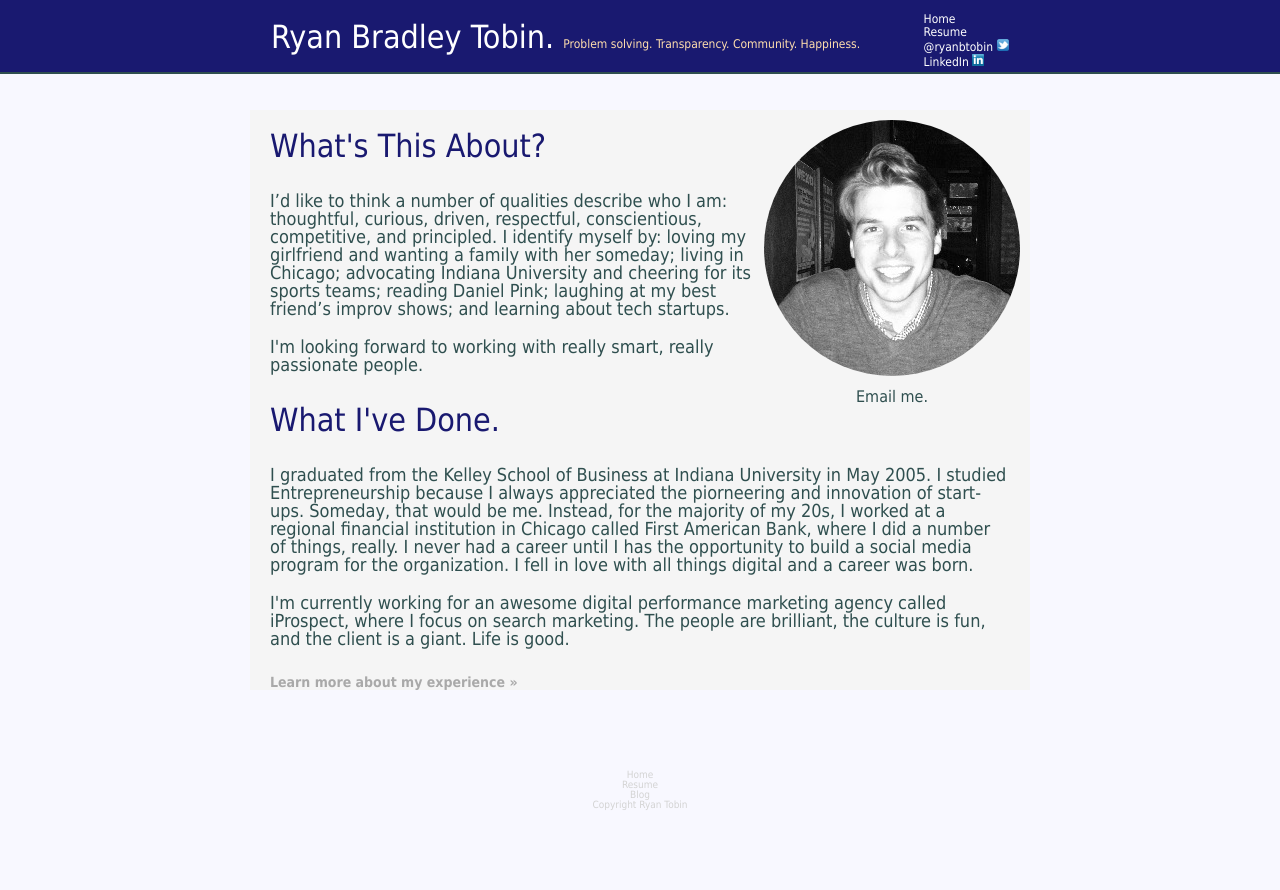
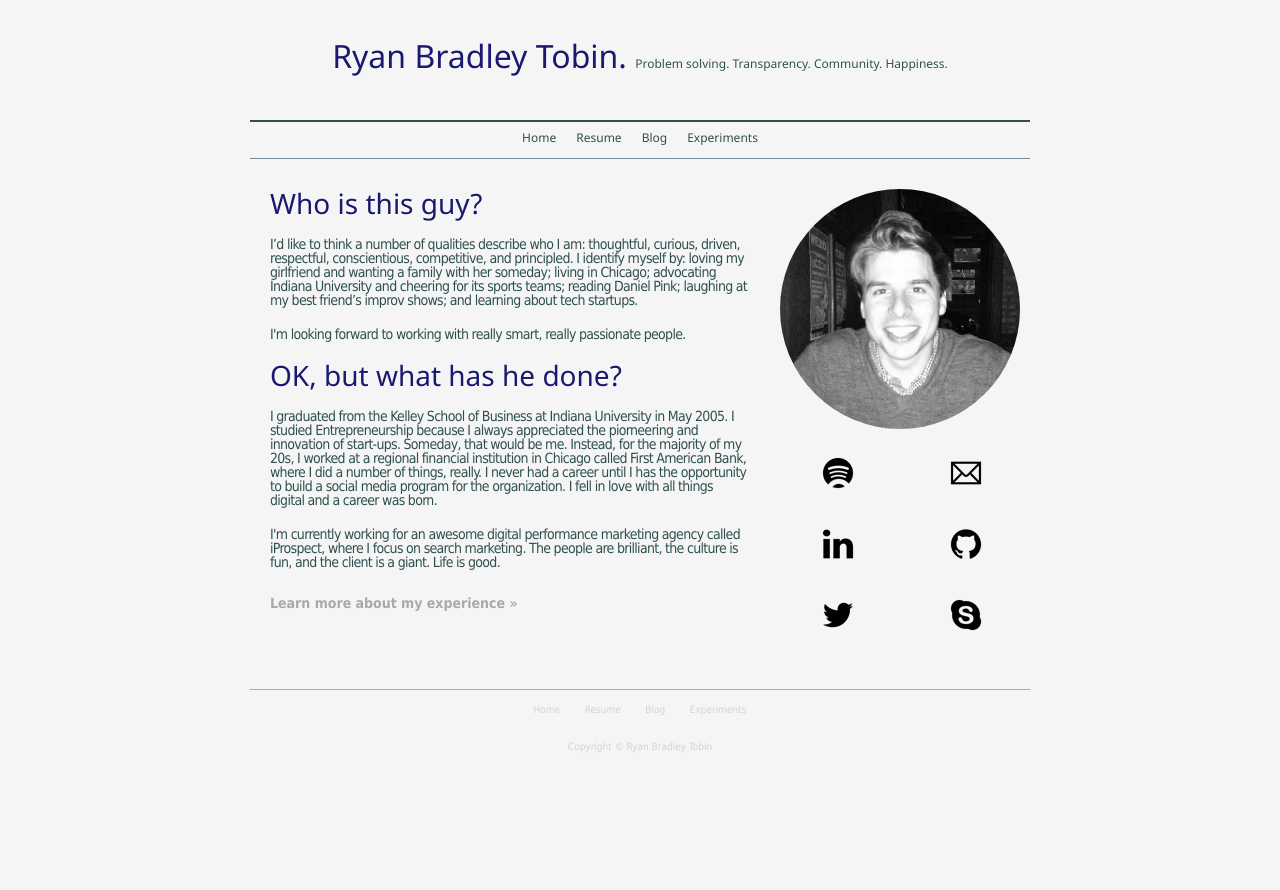
Before and after one commit to ryanbtobin/Resume-Project, a plain HTML site: page index.html in a window 1280 px wide. After the commit the page ends 800 px from the top, so only its background shows below. Drawn offline with Linux system fonts and the light colour scheme; a web font is replaced by a local one.

Commit message:
Commit 04.30 changes.

```diff
--- a/file.css
+++ b/file.css
@@ -50,58 +50,71 @@ table {
 
 body
 {
-  font-family: 'Yanone Kaffeesatz', tahoma;
-  background-color: ghostwhite;
+  font-family: 'PT+Sans+Narrow', tahoma;
+  background-color: whitesmoke;
 }
 
 /*top header*/
 
 .top-header
 {
-  background-color: midnightblue;
+  background-color: whitesmoke;
   border-bottom: 2px solid darkslategray;
-  margin-bottom: 36px;
-  height:72px;
+  height:80px;
+  width: 780px;
+  margin:0 auto;
 }
 
 .primary-logo
 {
   font-size: 32px;
-  color: white;
-  float: left;
-  margin: 21px 0px 0px 21px;
+  color: midnightblue;
+  font-weight: 400;
+  margin-top: 40px;
+  text-shadow: 0 1px 0 white;
+  font-family: 'noto sans';
+  text-align: center;
 }
 
 .subtitle
 {
   font-size: 12px;
-  color:navajowhite;
+  color:darkslategray;
   font-weight: 500px;
 }
 
 .top-nav
 {
-  float:right;
-  color:white;
-  margin: 12px 21px 0px 0px;
+  margin:0 auto;
+  width: 780px;
+  height:36px;
+  color:whitesmoke;
+  list-style-type:none;
+  text-align: center;
+  float: center;
+  border-bottom: 1px solid lightslategray;
 }
 
-.button
+.nav-list
 {
-  width: 12px;
-  text-align: center;
+font-size: 12px;
+padding:10px;
+font-family: 'noto sans';
+list-style:none;
+float: left;
+font-weight: 500;
+color:darkslategray;
 }
 
-.top-nav-list
+#top-nav-list
 {
-font-size: 12px;
-padding:.5px;
+display:inline-block;
 }
 
 .header-container
 {
   width:780px;
-  margin:0px auto;
+  margin:0 auto;
 }
 
 a
@@ -117,6 +130,17 @@ a
   width: 780px;
   margin: 0px auto;
   background-color: whitesmoke;
+  margin-bottom: 40px;
+  padding-top: 20px;
+}
+
+.container:after
+{
+  content:"";
+  display: block;
+  height: 0;
+  clear: both;
+  visibility: hidden;
 }
 
 .column-text
@@ -127,9 +151,11 @@ a
 
 h2
 {
-  font-size: 32px;
+  font-size: 28px;
   color:midnightblue;
-  padding:20px;
+  padding:10px 20px;
+  font-family: 'noto sans';
+  text-shadow: 0 1px 0 white;
 }
 
 h3
@@ -137,6 +163,7 @@ h3
   font-size: 24px;
   color: slategray;
   padding: 20px;
+  font-family: 'noto sans';
 }
 
 h4
@@ -149,7 +176,6 @@ h4
 h5
 {
   font-size: 16px;
-  font-style: italic;
   color:gray;
   padding: 10px 20px;
 }
@@ -159,6 +185,7 @@ h5
   font-size: 16px;
   color: gray;
   padding:10px 20px;
+  font-family: 'noto sans';
 }
 
 .resume-list
@@ -168,35 +195,29 @@ h5
   color: gray;
   margin-left: 40px;
   padding:0px 20px;
+  font-family: 'noto sans';
 }
 
 .profile-pulled
 {
   float:right;
+  height:260px;
+  width: 260px;
 }
 
 .profile-photo
 {
-  float: center;
-  border-radius: 50%;
-  max-width: 400px;
+  border-radius: 70%;
+  width: 240px;
   padding: 10px;
-}
-
-.profile-email
-{
-  list-style-type: none;
-  font-family: tahoma;
-  color: darkslategray;
-  text-align: center;
-  font-style: bold;
 }
 
 .standard-paragraph
 {
-  font-size: 18px;
+  font-size: 14px;
   color: darkslategray;
   padding: 10px 20px;
+  letter-spacing: -.05em;
 }
 
 .entry-link
@@ -209,10 +230,11 @@ h5
 
 .bottom-nav
 {
-  top-border: 2px solid darkgray;
-  max-width: 200px;
+  border-top: 1px solid darkgray;
+  width: 780px;
   margin: 0px auto;
-  padding: 80px 0px;
+  padding: 10px 0px;
+  float: center;
 }
 
 
@@ -220,8 +242,8 @@ h5
 {
   font-size: 10px;
   color: lightgray;
-  float: center;
-  text-align: center;
+  display: inline;
+  padding:10px;
 }
 
 script
@@ -230,3 +252,154 @@ float: right;
 padding: 20px;;
 vertical-align: right;
 }
+
+.bottom-footer
+{
+  width: 780px;
+  margin: 0px auto;
+  text-align: center;
+}
+
+.copyright
+{
+  font-size: 10px;
+  color: lightgray;
+  display: inline;
+  padding:2px;
+}
+
+.social-box
+{
+  height:210px;
+  width:256px;
+  margin: 0 auto;
+  float: right;
+}
+
+.social-1
+{
+  width:128px;
+  height:210px;
+  float: left;
+}
+
+.social-2
+{
+  width:128px;
+  height:210px;
+  float: right;
+}
+
+.profile
+{
+  float:right;
+  width:260px;
+}
+
+.social-icons
+{
+  padding: 10px 40px 10px 40px;
+}
+
+.social-2-icons
+{
+  list-style-type: none;
+}
+
+/*blog*/
+
+.entry-title
+{
+  font-size: 28px;
+  color:midnightblue;
+  font-family: 'noto sans';
+  text-shadow: 0 1px 0 white;
+  padding-bottom: 0px;
+}
+
+.authorship
+{
+  font-size: 10px;
+  color: gray;
+  font-family: 'noto sans';
+}
+
+/*experiments*/
+
+.original
+{
+  width:360px;
+  border-right: 30px;
+  float:left;
+}
+
+.original-image
+{
+  width: 360px;
+  margin-top: 20px;
+}
+
+.recreate
+{
+  margin-top: 20px;
+  width: 360px;
+  float: right;
+  height:270px;
+  border: 1px solid gray;
+  background-color: #336666;
+}
+
+.login-box
+{
+  width: 320px;
+  height: 135px;
+  background-color:#003333;
+  box-shadow: 0px 20px 100px black;
+  margin:0px 20px 0px 20px;
+}
+
+.login-title
+{
+  font-size: 8px;
+  color: white;
+  padding-top:12px;
+  padding-bottom: 2px;
+}
+
+.login-field
+{
+  width: 270px;
+  height: 20px;
+  background-color: white;
+  margin:0px 30px 0px 20px;
+  padding-top: 0px;
+}
+
+.login-button
+{
+  margin-left: 20px;
+  border-radius: 40%;
+  background-color: #339999;
+  width: 50px;
+  height: 25px;
+  margin-top: 15px;
+  float: left;
+}
+
+.button-text
+{
+  font-size: 12px;
+  color:white;
+  padding-top:6px;
+  padding-left:10px;
+}
+
+.forgot-text
+{
+  font-size:8px;
+  color: #996600;
+  float: right;
+  margin-top: 15px;
+  margin-right:10px;
+  letter-spacing: .12em;
+}
--- a/index.html
+++ b/index.html
@@ -8,38 +8,60 @@
 				<link href='http://fonts.googleapis.com/css?family=Strait' rel='stylesheet' type='text/css'>
 				<link href='http://fonts.googleapis.com/css?family=Quicksand' rel='stylesheet' type='text/css'>
 				<link href='http://fonts.googleapis.com/css?family=Oswald' rel='stylesheet' type='text/css'>
+				<link href='http://fonts.googleapis.com/css?family=Noto+Serif:400,700' rel='stylesheet' type='text/css'>
+				<link href='http://fonts.googleapis.com/css?family=Noto+Sans:400,700' rel='stylesheet' type='text/css'>
+				<link href='http://fonts.googleapis.com/css?family=Vollkorn' rel='stylesheet' type='text/css'>
 </head>
 
 <body>
 <header class="top-header">
 	<div class="header-container">
 	<h1 class="primary-logo"><a href="index.html">Ryan Bradley Tobin. <span class="subtitle">Problem solving. Transparency. Community. Happiness.</span></a></h1>
-    <nav class="top-nav">
-     <ul class="pulled-stack">
-        <li class="top-nav-list"><a href="index.html">Home</a></li>
-        <li class="top-nav-list"><a href="about.html">Resume</a></li>
-        <li class="top-nav-list"><a href="http://www.twitter.com/ryanbtobin" target="_blank">@ryanbtobin <img class="button" src="assets/twitter-icon.jpg"></a></li>
-        <li class="top-nav-list"><a href="http://www.linkedin.com/in/ryanbtobin" target="_blank">LinkedIn <img class="button" src="assets/linkedin-icon.jpg"></a></li>
-     </div>
+  	</div>
+</header>
+<div class="top-nav">
+     <ul id="top-nav-list">
+        <li class="nav-list"><a href="index.html">Home</a></li>
+        <li class="nav-list"><a href="about.html">Resume</a></li>
+        <li class="nav-list"><a href="journal.html">Blog</a></li>
+        <li class="nav-list"><a href="experiment.html">Experiments</a></li>
     </ul>
-    </nav>
-</header>
+    </div>
 
 
 <div class="container">
 
+<div class="profile">
 <aside class="profile-pulled">
 <img class="profile-photo" src="assets/ryanbw.jpeg"></img>
-<li class="profile-email"><a href="mailto:rbtobin@gmail.com">Email me.</a></li>
 </aside>
 
-<h2>What's This About?</h2>
+<aside class="social-box">
+	<div class="social-1">
+		<ul class="social-1-icons">
+			<li class="social-icons"><a href="http://open.spotify.com/user/ryanbtobin"><img src="assets/spotify-48-black.png"></a></img></li>
+			<li class="social-icons"><a href="http://www.linkedin.com/in/ryanbtobin"><img src="assets/linkedin-48-black.png"></a></img></li>
+			<li class="social-icons"><a href="http://www.twitter.com/ryanbtobin"><img src="assets/twitter-48-black.png"></a></img></li>
+		</ul>
+	</div>
+	<div class="social-2">
+		<ul class="social-2-icons">
+			<li class="social-icons"><a href="mailto:rbtobin@gmail.com"><img src="assets/email-48-black.png"></a></img></li>
+			<li class="social-icons"><a href="https://github.com/ryanbtobin"><img src="assets/github-48-black.png"></a></img></li>
+			<li class="social-icons"><a href="http://myskype.info/ryanbtobin"><img src="assets/skype-48-black.png"></img></li>
+		</ul>
+	</div>
+</aside>
+</div>
+
+<div class="column-text">
+<h2>Who is this guy?</h2>
 
 <p class="standard-paragraph">I’d like to think a number of qualities describe who I am: thoughtful, curious, driven, respectful, conscientious, competitive, and principled. I identify myself by: loving my girlfriend and wanting a family with her someday; living in Chicago; advocating Indiana University and cheering for its sports teams; reading Daniel Pink; laughing at my best friend’s improv shows; and learning about tech startups.</p>
 
 <p class="standard-paragraph">I'm looking forward to working with really smart, really passionate people.</p>
 
-<h2>What I've Done.</h2>
+<h2>OK, but what has he done?</h2>
 
 <p class="standard-paragraph">I graduated from the Kelley School of Business at Indiana University in May 2005. I studied Entrepreneurship because I always appreciated the piorneering and innovation of start-ups. Someday, that would be me. Instead, for the majority of my 20s, I worked at a regional financial institution in Chicago called First American Bank, where I did a number of things, really. I never had a career until I has the opportunity to build a social media program for the organization. I fell in love with all things digital and a career was born.</p>
 
@@ -49,12 +71,17 @@
 
 </div>
 
-	<footer class="bottom-footer">
+</div>
+
+<footer class="bottom-footer">
 	<ul class="bottom-nav">
 		<li class="small-nav"><a href="index.html">Home</li>
 		<li class="small-nav"><a href="about.html">Resume</li>
 		<li class="small-nav"><a href="journal.html">Blog</li>
-		<li class="small-nav">Copyright Ryan Tobin</li>
+		<li class="small-nav"><a href="experiment.html">Experiments</li>
+	</ul>
+	<ul class="copyright">
+		<li class="copyright-list-item">Copyright © Ryan Bradley Tobin</li>
 	</ul>
 </footer>
 
```
Also changed, not shown: about.html (+16 -11 lines), experiment.html (added, +66 -0 lines), journal.html (+28 -15 lines), assets/Ryan12.25.11.jpg (added), assets/email-48-black.png (added), assets/experiment-login.png (added), assets/github-48-black.png (added), assets/iu-icon.jpg (added), assets/linkedin-48-black.png (added), assets/skype-48-black.png (added), assets/spotify-48-black.png (added), assets/starter-league.png (added), assets/twitter-48-black.png (added).
